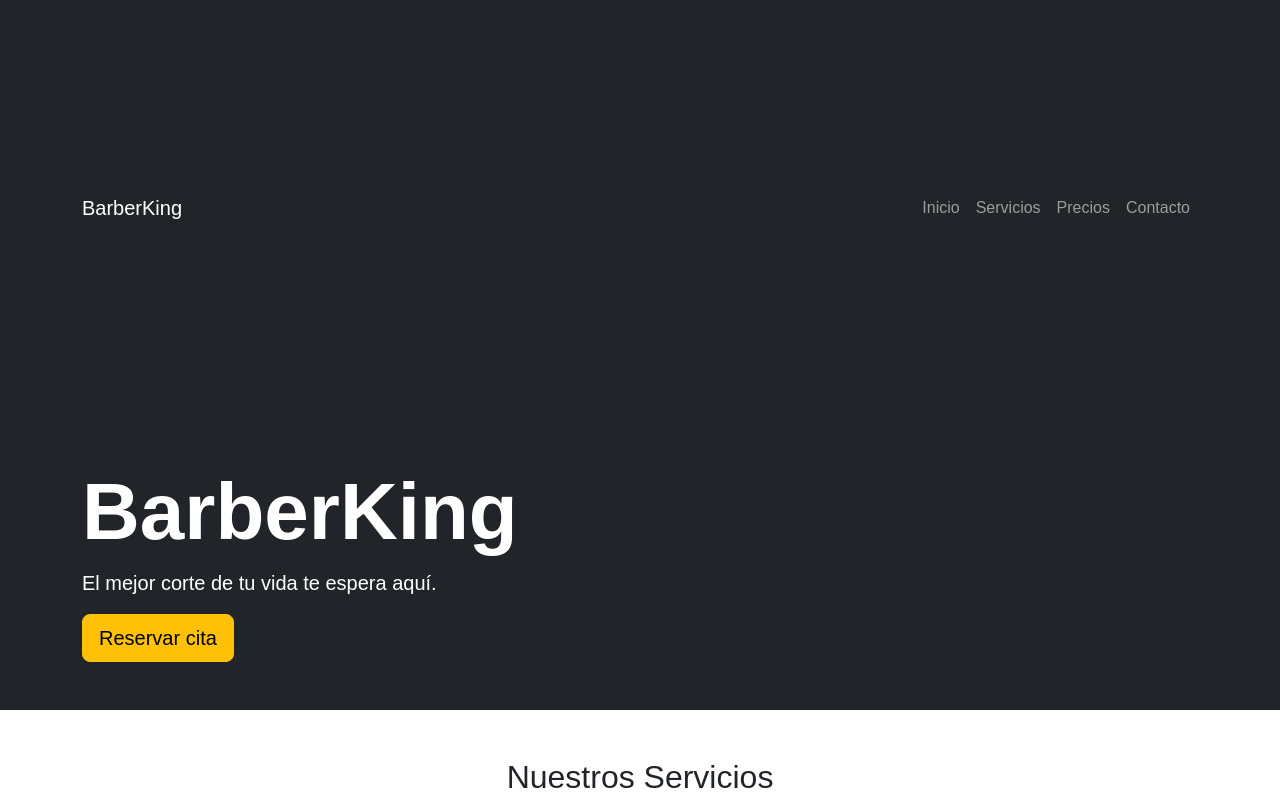
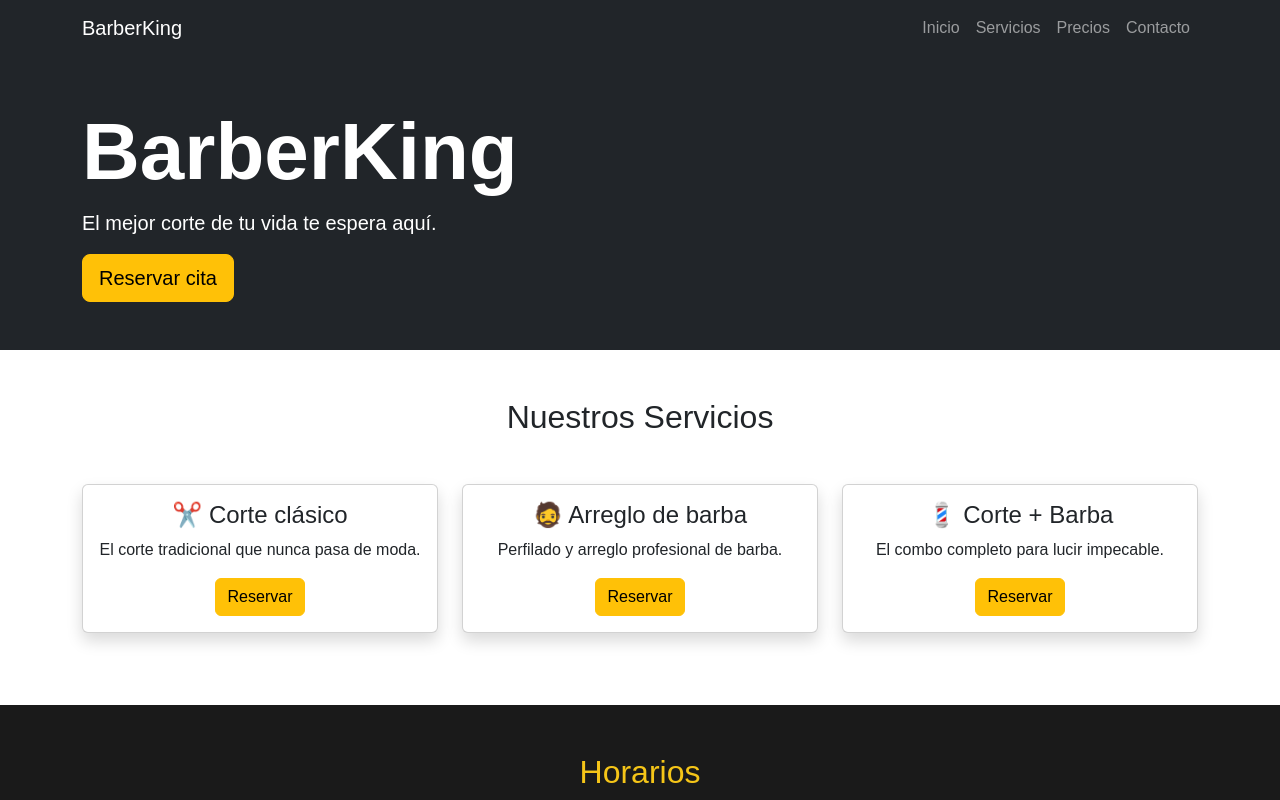
Before and after one commit to Criessa1019/Barberia, a plain HTML site: page index.html in a window 1280 px wide. Shown: the top 800 px of the page. Drawn offline with nearby package versions, Linux system fonts and the light colour scheme; files whose address does not match are found by name.

Commit message:
se realizan cards y se agrega boton de reservar

```diff
--- a/index.html
+++ b/index.html
@@ -6,6 +6,7 @@
     <title>Barbería</title>
     <link href="https://cdn.jsdelivr.net/npm/bootstrap@5.3.0/dist/css/bootstrap.min.css" rel="stylesheet">
     <link rel="stylesheet" href="Css/index.css">
+    <link rel="stylesheet" href="https://cdn.jsdelivr.net/npm/bootstrap-icons@1.11.0/font/bootstrap-icons.css">
 </head>
 <body>
     <nav class="navbar navbar-expand-lg navbar-dark bg-dark">
@@ -16,17 +17,16 @@
         </button>
         <div class="collapse navbar-collapse" id="menu">
             <ul class="navbar-nav ms-auto">
-                <li class="nav-item"><a class="nav-link" href="#">Inicio</a></li>
-                <li class="nav-item"><a class="nav-link" href="#">Servicios</a></li>
-                <li class="nav-item"><a class="nav-link" href="#">Precios</a></li>
-                <li class="nav-item"><a class="nav-link" href="#">Contacto</a></li>
+                <a class="nav-link" href="#inicio">Inicio</a>
+                <a class="nav-link" href="#servicios">Servicios</a>
+                <a class="nav-link" href="#precios">Precios</a>
+                <a class="nav-link" href="#contacto">Contacto</a>
             </ul>
-            <section class="bg-dark text-white py-5 hero-section"></section>
         </div>
     </div>
 </nav>
 
-<section class="bg-dark text-white py-5">
+<section class="bg-dark text-white py-5" id="inicio">
     <div class="container">
         <h1 class="display-1 fw-bold">BarberKing</h1>
         <p class="lead">El mejor corte de tu vida te espera aquí.</p>
@@ -34,21 +34,36 @@
     </div>
 </section>
 
-<section class="py-5">
+<section class="py-5" id="servicios">
     <div class="container">
         <h2 class="text-center mb-5">Nuestros Servicios</h2>
         <div class="row">
-            <div class="col-md-4 text-center mb-4">
-                <h4>✂️ Corte clásico</h4>
-                <p>El corte tradicional que nunca pasa de moda.</p>
+            <div class="col-md-4 mb-4">
+                <div class="card h-100 text-center shadow">
+                    <div class="card-body">
+                        <h4 class="card-title">✂️ Corte clásico</h4>
+                        <p class="card-text">El corte tradicional que nunca pasa de moda.</p>
+                        <a href="#contacto" class="btn btn-warning">Reservar</a>
+                    </div>
+                </div>
             </div>
-            <div class="col-md-4 text-center mb-4">
-                <h4>🧔 Arreglo de barba</h4>
-                <p>Perfilado y arreglo profesional de barba.</p>
+            <div class="col-md-4 mb-4">
+                <div class="card h-100 text-center shadow">
+                    <div class="card-body">
+                        <h4 class="card-title">🧔 Arreglo de barba</h4>
+                        <p class="card-text">Perfilado y arreglo profesional de barba.</p>
+                        <a href="#contacto" class="btn btn-warning">Reservar</a>
+                    </div>
+                </div>
             </div>
-            <div class="col-md-4 text-center mb-4">
-                <h4>💈 Corte + Barba</h4>
-                <p>El combo completo para lucir impecable.</p>
+            <div class="col-md-4 mb-4">
+                <div class="card h-100 text-center shadow">
+                    <div class="card-body">
+                        <h4 class="card-title">💈 Corte + Barba</h4>
+                        <p class="card-text">El combo completo para lucir impecable.</p>
+                        <a href="#contacto" class="btn btn-warning">Reservar</a>
+                    </div>
+                </div>
             </div>
         </div>
     </div>
@@ -86,7 +101,7 @@
     </div>
 </section>
 
-<section class="py-5 bg-dark text-white">
+<section class="py-5 bg-dark text-white" id="precios">
     <div class="container">
         <h2 class="text-center mb-5">Precios</h2>
         <div class="row justify-content-center">
@@ -106,7 +121,7 @@
     </div>
 </section>
 
-<section class="py-5">
+<section class="py-5" id="contacto">
     <div class="container">
         <h2 class="text-center mb-5">Contacto</h2>
         <div class="row justify-content-center">
@@ -133,10 +148,15 @@
 
 <footer class="bg-dark text-white py-4">
     <div class="container text-center">
-        <p class="mb-0">© 2026 BarberKing - Todos los derechos reservados</p>
+        <p class="mb-3">© 2025 BarberKing - Todos los derechos reservados</p>
+        <div class="d-flex justify-content-center gap-4">
+            <a href="#" class="text-white fs-4"><i class="bi bi-instagram"></i></a>
+            <a href="#" class="text-white fs-4"><i class="bi bi-whatsapp"></i></a>
+            <a href="#" class="text-white fs-4"><i class="bi bi-facebook"></i></a>
+            <a href="#" class="text-white fs-4"><i class="bi bi-tiktok"></i></a>
+        </div>
     </div>
 </footer>
-
     <script src="https://cdn.jsdelivr.net/npm/bootstrap@5.3.0/dist/js/bootstrap.bundle.min.js"></script>
 </body>
 </html>
```
